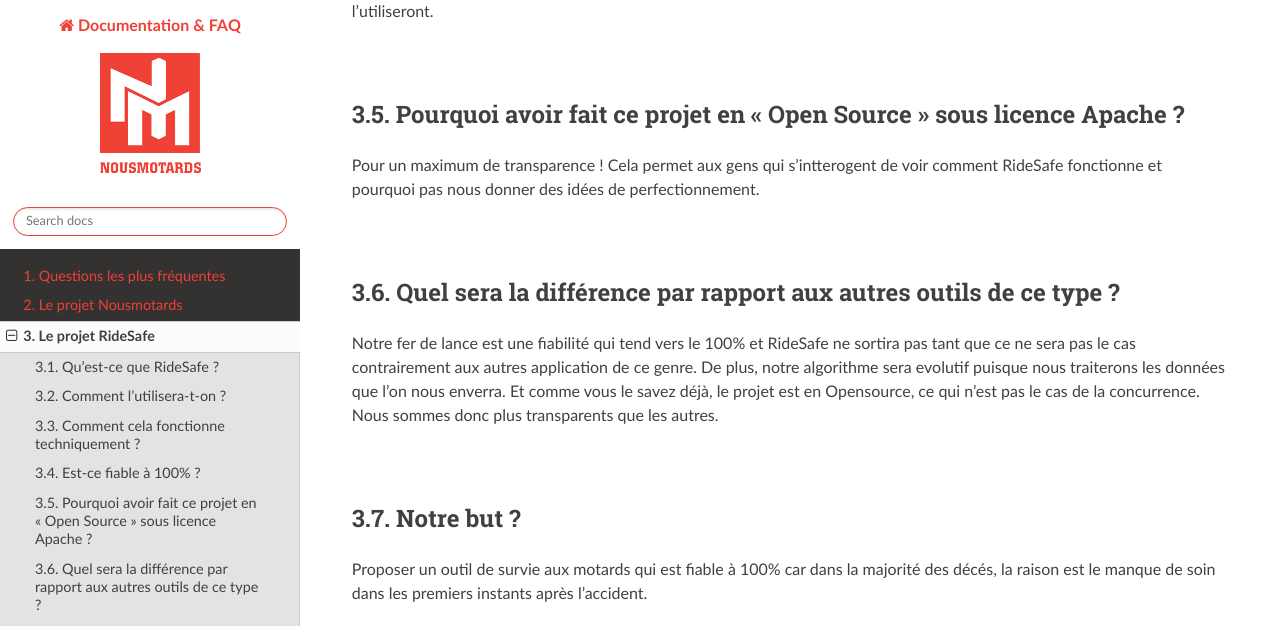
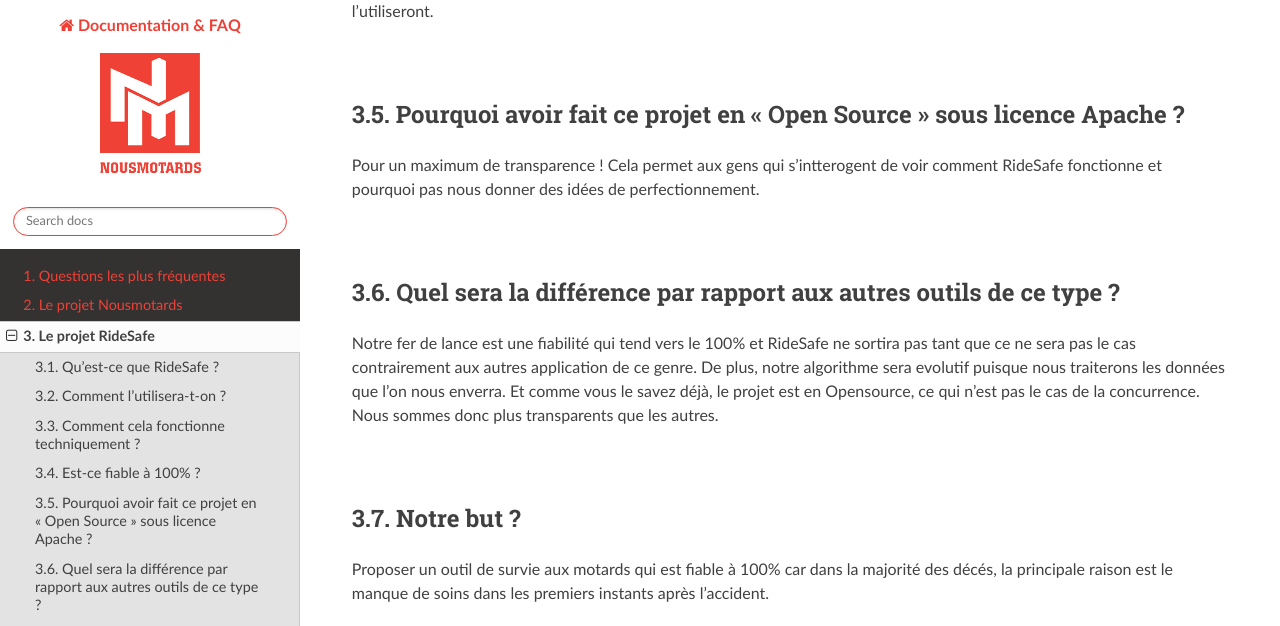
Before and after one commit to nousmotards/user_doc, a Sphinx documentation site: the page built from source/ridesafe.rst, in a window 1280 px wide and 900 px high, scrolled down 1028 px, cut to the strip 0-626 px from the top of the window. Built offline with Sphinx 7.4.7 and the Read the Docs theme 2.0.0, drawn with Linux system fonts in a browser that asks for light colours.

Commit message:
Update ridesafe.rst

```diff
--- a/source/ridesafe.rst
+++ b/source/ridesafe.rst
@@ -38,6 +38,6 @@
 Notre but ?
 -----------
 
-Proposer un outil de survie aux motards qui est fiable à 100% car dans la majorité des décés, la raison est le manque de soin dans les premiers instants après l'accident.
+Proposer un outil de survie aux motards qui est fiable à 100% car dans la majorité des décés, la principale raison est le manque de soins dans les premiers instants après l'accident.
 
 .. disqus::
```
